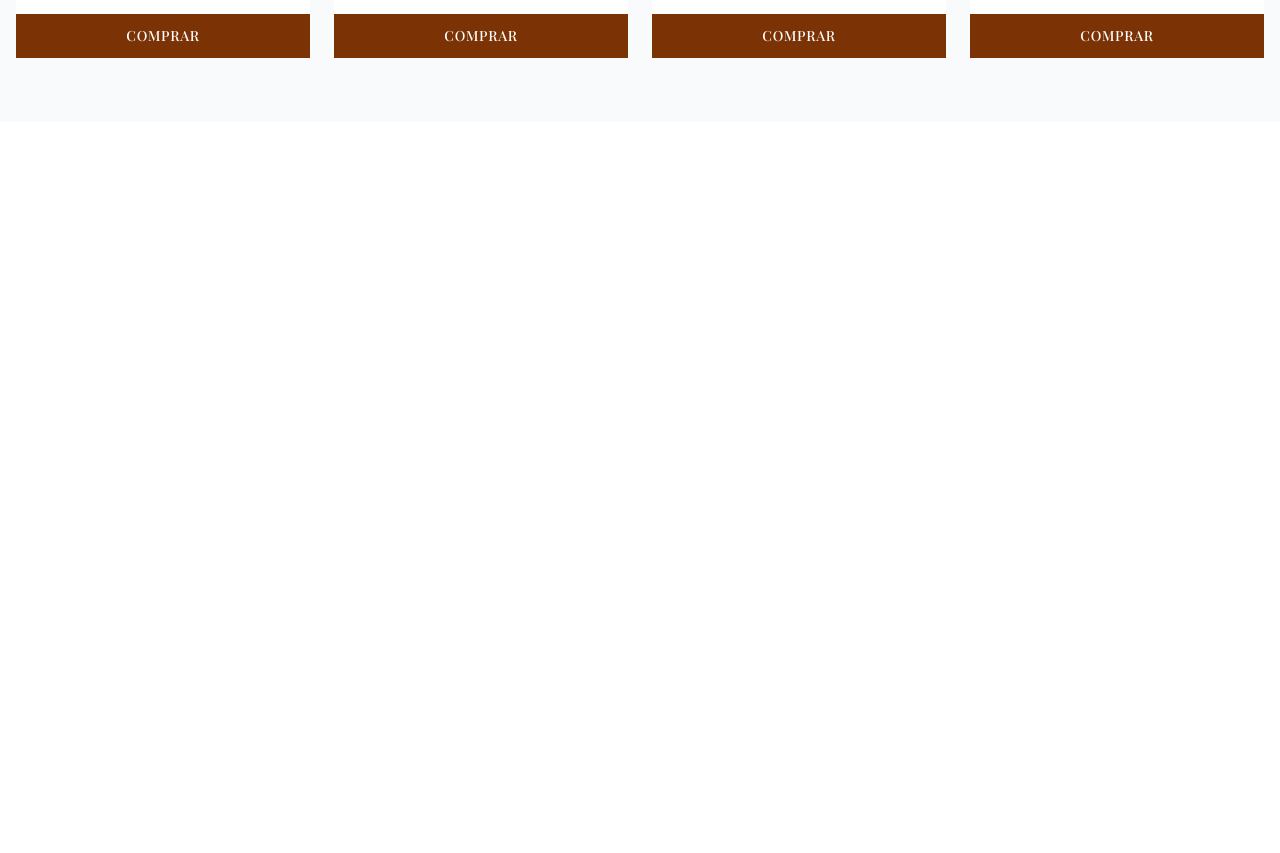
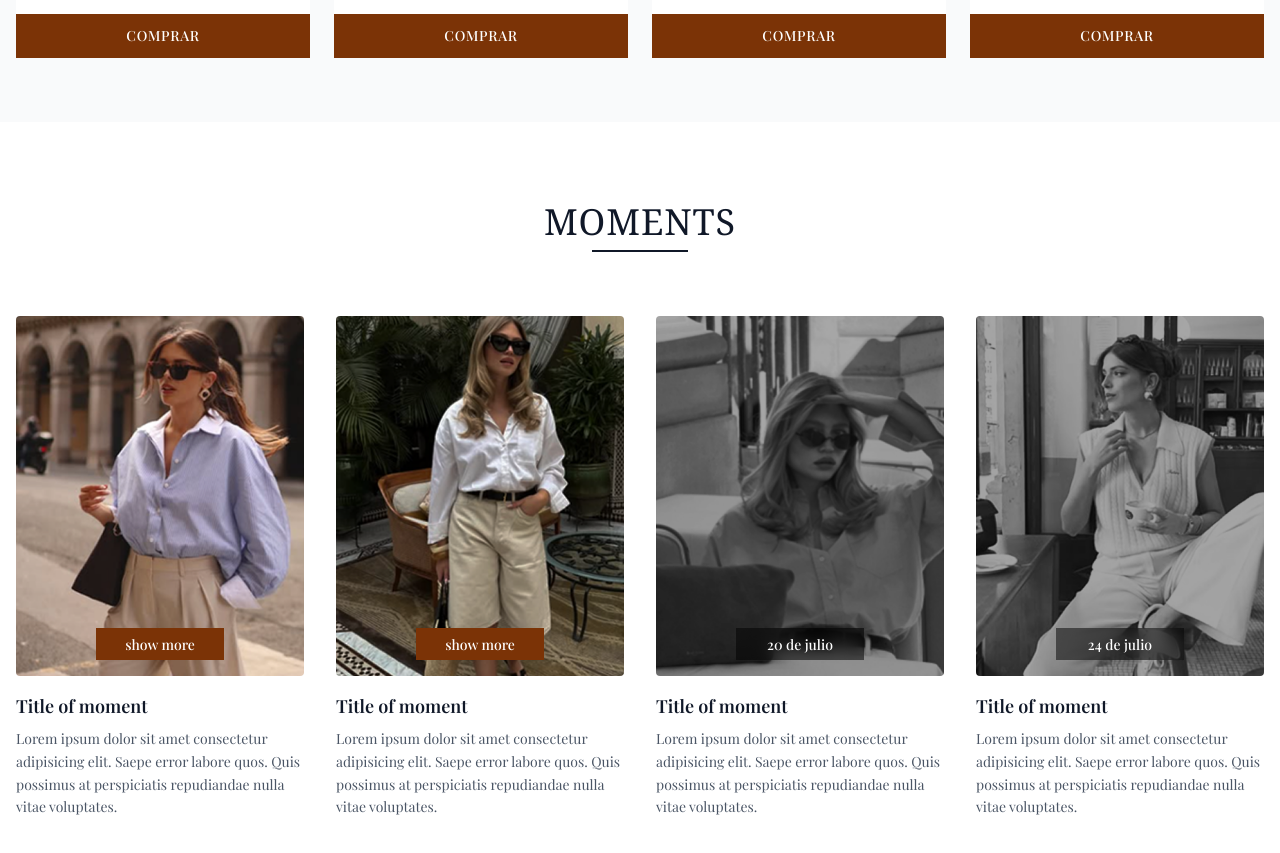
Before and after one commit to baenat/landing-page-studio-f, a React (Vite) app: page / in a window 1280 px wide. Shown: the part 1405-2258 px from the top of the page. Before the commit the page ends 1527 px from the top, so only its background shows below. Built offline with nearby package versions, Linux system fonts and the light colour scheme; a web font is replaced by a local one.

Commit message:
Implementa sección de momentos en app principal

```diff
--- a/src/App.tsx
+++ b/src/App.tsx
@@ -1,7 +1,9 @@
+import { MomentsSection } from "./components/Moments"
 import { Navigation } from "./components/Navigation"
 import { ProductsSection } from "./components/Products"
 import { Slider } from "./components/Slider"
 import { categories } from "./data/categories"
+import { moments } from "./data/moments"
 import { products } from "./data/products"
 import { slides } from "./data/slides"
 
@@ -12,6 +14,7 @@ function App() {
       <Navigation categories={categories} />
       <Slider slides={slides} autoPlay interval={5000} />
       <ProductsSection products={products} />
+      <MomentsSection moments={moments} />
     </div>
   )
 }
```
